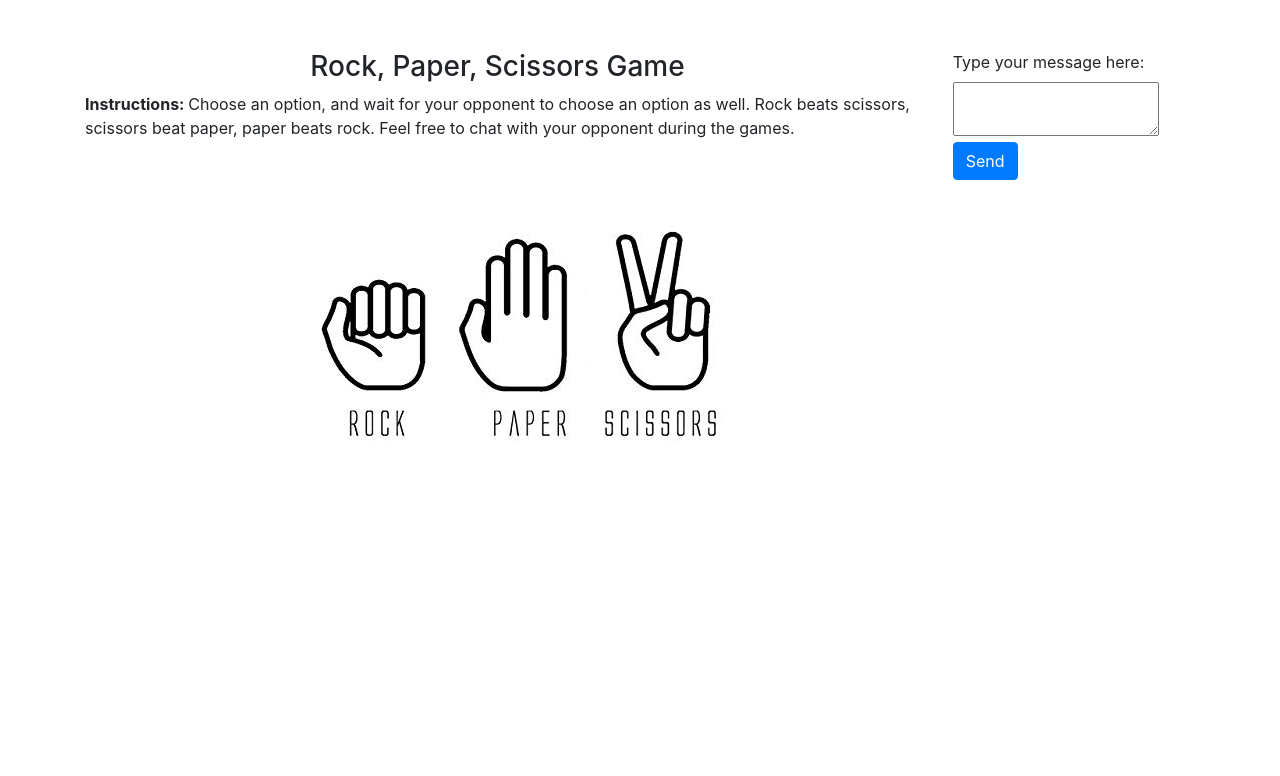
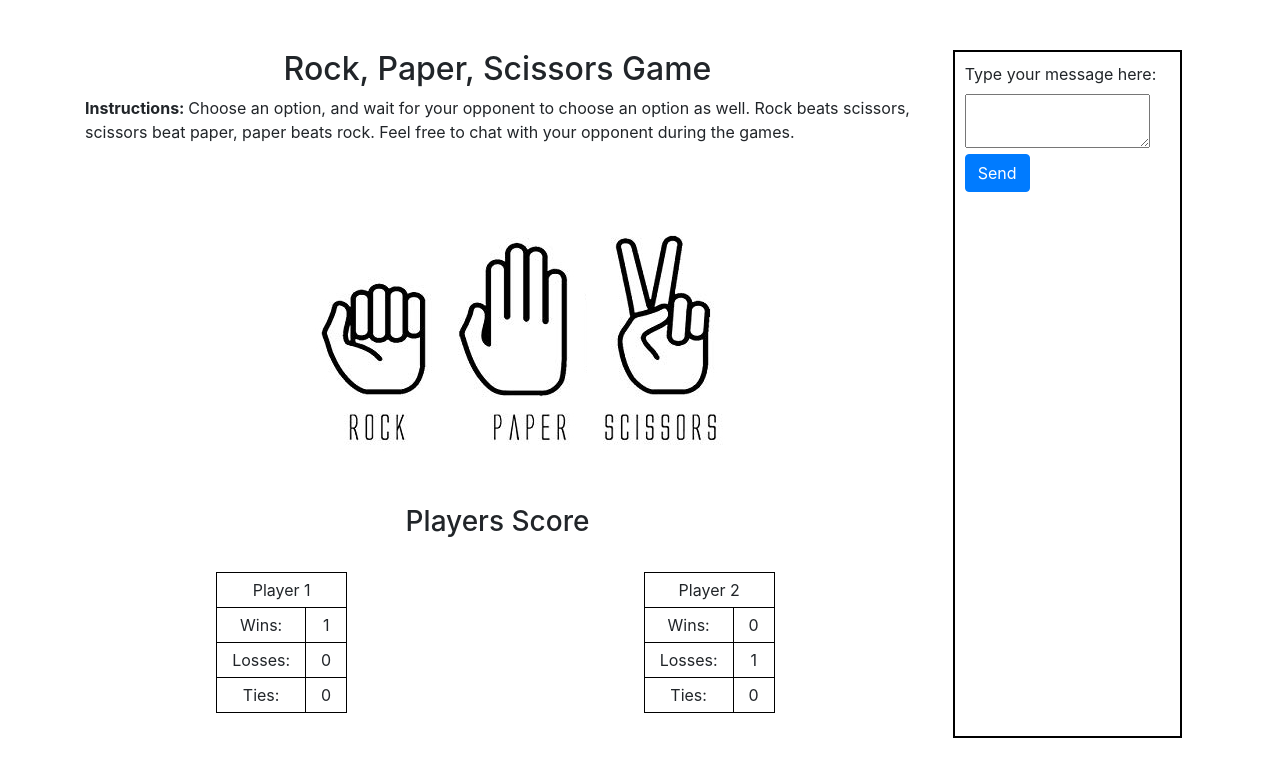
Before and after one commit to austindickey/rps-multiplayer, a plain HTML site: page index.html in a window 1280 px wide. Both pictures are taken after a click on the link 373 px from the left and 301 px from the top of the page. Drawn offline with nearby package versions, Linux system fonts and the light colour scheme.

Commit message:
adding html tables for player scores and adding base rps logic in js file

```diff
--- a/assets/css/style.css
+++ b/assets/css/style.css
@@ -14,8 +14,26 @@
 
 #chat {
     margin: 0 5%;
+    border: 2px solid #000;
+    padding: 10px;
+    height: 100%;
 }
 
 .chatBox {
     width: 90%;
 }
+
+h3 {
+    margin-top: 50px;
+}
+
+.scoreTables {
+    margin: 25px 33%;
+}
+
+.scoreTables th,
+.scoreTables td {
+    border: 1px solid #000;
+    padding: 5px 15px;
+    text-align: center;
+}
--- a/assets/js/game.js
+++ b/assets/js/game.js
@@ -5,3 +5,29 @@ var player1losses = 0
 var player2wins = 0
 var player2losses = 0
 var ties = 0
+
+// insert firebase
+
+function gameStart() {
+    $(".choices").on("click", function () {
+        player1choice = "rock" // insert database value for player 1
+        player2choice = "scissors" // insert database value for player 2
+
+        if ((player1choice === "rock" && player2choice === "scissors") || (player1choice === "paper" && player2choice === "rock") || (player1choice === "scissors" && player2choice === "paper")) {
+            player1wins++
+            player2losses++
+            $("#player1wins").text(player1wins)
+            $("#player2losses").text(player2losses)
+        } else if (player1choice === player2choice) {
+            ties++
+            $(".ties").text(ties)
+        } else {
+            player1losses++
+            player2wins++
+            $("#player1losses").text(player1losses)
+            $("#player2wins").text(player2wins)
+        }
+    })
+}
+
+gameStart()
--- a/index.html
+++ b/index.html
@@ -17,7 +17,7 @@
     <div class="container">
         <div class="row">
             <section class="col-md-9">
-                <h3 class="text-center">Rock, Paper, Scissors Game</h3>
+                <h2 class="text-center">Rock, Paper, Scissors Game</h2>
                 <p><strong>Instructions: </strong>Choose an option, and wait for your opponent to choose an option as well. Rock beats scissors, scissors beat paper, paper beats rock. Feel free to chat with your opponent during the games.</p>
                 <div class="row">
                     <div class="col-md-3"></div>
@@ -31,6 +31,55 @@
                         <a class="choices" data-value="scissors" href="#"><img class="rpsImg" alt="Scissors" src="assets/img/scissors.jpg"/></a>
                     </div>
                     <div class="col-md-3"></div>
+                </div>
+                <h3 class="text-center">Players Score</h3>
+                <div class="row">
+                    <div id="player1score" class="col-md-6">
+                        <table class="scoreTables">
+                            <thead>
+                                <tr>
+                                    <th colspan="2">Player 1</th>
+                                </tr>
+                            </thead>
+                            <tbody>
+                                <tr>
+                                    <th>Wins:</th>
+                                    <td id="player1wins">0</td>
+                                </tr>
+                                <tr>
+                                    <th>Losses:</th>
+                                    <td id="player1losses">0</td>
+                                </tr>
+                                <tr>
+                                    <th>Ties:</th>
+                                    <td class="ties">0</td>
+                                </tr>
+                            </tbody>
+                        </table>
+                    </div>
+                    <div id="player2score" class="col-md-6">
+                        <table class="scoreTables">
+                            <thead>
+                                <tr>
+                                    <th colspan="2">Player 2</th>
+                                </tr>
+                            </thead>
+                            <tbody>
+                                <tr>
+                                    <th>Wins:</th>
+                                    <td id="player2wins">0</td>
+                                </tr>
+                                <tr>
+                                    <th>Losses:</th>
+                                    <td id="player2losses">0</td>
+                                </tr>
+                                <tr>
+                                    <th>Ties:</th>
+                                    <td class="ties">0</td>
+                                </tr>
+                            </tbody>
+                        </table>
+                    </div>
                 </div>
             </section>
             <section class="col-md-3">
```
